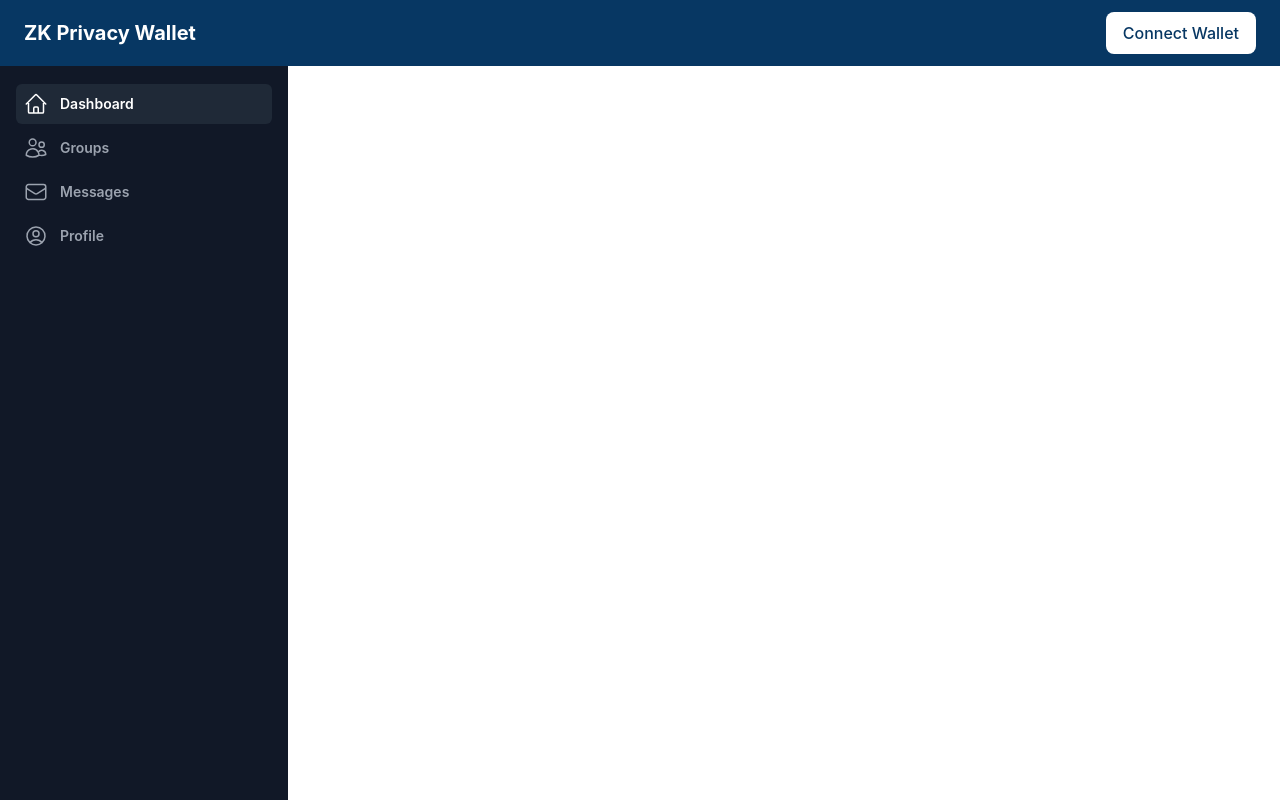
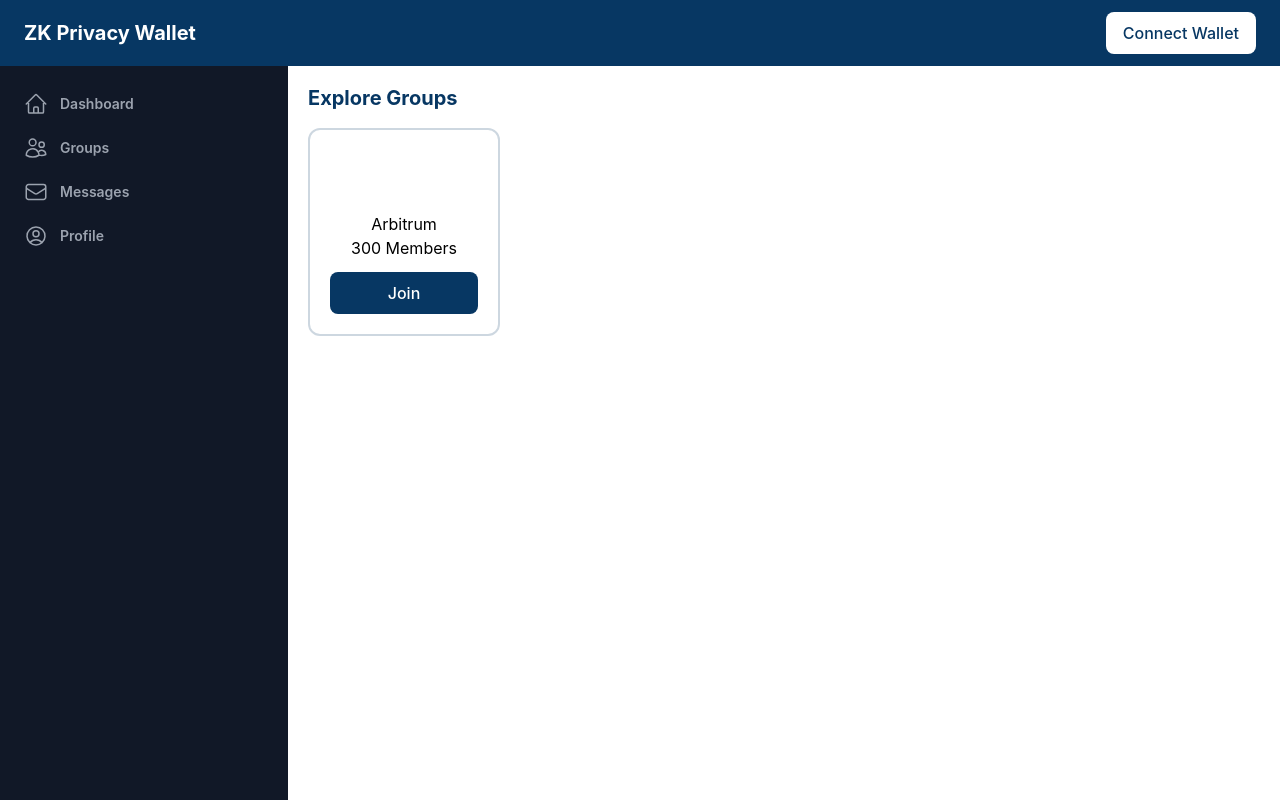
Before and after one commit to Ethglobal-ZK-Wallet/frontend, a React (Vite) app: page / in a window 1280 px wide. Built offline with nearby package versions, Linux system fonts and the light colour scheme; grey boxes are pictures that could not be loaded.

Commit message:
feat: add groups

```diff
--- a/package.json
+++ b/package.json
@@ -12,7 +12,8 @@
     "@headlessui/react": "^1.7.14",
     "@heroicons/react": "^2.0.17",
     "react": "^18.2.0",
-    "react-dom": "^18.2.0"
+    "react-dom": "^18.2.0",
+    "react-router-dom": "^6.10.0"
   },
   "devDependencies": {
     "@types/react": "^18.0.28",
--- a/src/App.tsx
+++ b/src/App.tsx
@@ -1,9 +1,12 @@
 import Home from './pages'
+import { BrowserRouter } from 'react-router-dom'
 
 function App() {
 
   return (
-    <Home/>
+    <BrowserRouter>
+      <Home/>
+    </BrowserRouter>
   )
 }
 
--- a/src/components/Sidebar.tsx
+++ b/src/components/Sidebar.tsx
@@ -4,13 +4,15 @@ import {
   UserCircleIcon,
   EnvelopeIcon
 } from '@heroicons/react/24/outline'
+import { useLocation } from 'react-router'
 
 const SideBar = () => {
+  const { pathname } = useLocation()
   const navigation = [
-    { name: 'Dashboard', href: '#', icon: HomeIcon, current: true },
-    { name: 'Groups', href: '#', icon: UsersIcon, current: false },
-    { name: 'Messages', href: '#', icon: EnvelopeIcon, current: false },
-    { name: 'Profile', href: '#', icon: UserCircleIcon, current: false }
+    { name: 'Dashboard', href: 'dashboard', icon: HomeIcon },
+    { name: 'Groups', href: 'groups', icon: UsersIcon },
+    { name: 'Messages', href: 'messages', icon: EnvelopeIcon },
+    { name: 'Profile', href: 'profile', icon: UserCircleIcon }
   ]
 
   return (
@@ -33,7 +35,7 @@ const SideBar = () => {
                       href={item.href}
                       className={`
                         ${
-                          item.current
+                          item.href === pathname
                           ? 'bg-gray-800 text-white'
                           : 'text-gray-400 hover:text-white hover:bg-gray-800'
                         }
--- a/src/pages/Dashboard/index.tsx
+++ b/src/pages/Dashboard/index.tsx
@@ -1,7 +1,26 @@
+import Button from "../../components/Button"
+
 const Dashboard = () => {
   return (
-    <div>
-      insert dashboard here?
+    <div className="flex flex-col gap-4">
+      <h1 className="text-xl font-bold text-navy-blue-500">
+        Explore Groups
+      </h1>
+      <div className="flex gap-3 w-full flex-wrap">
+        <div className="flex flex-col p-2 items-center justify-end w-48 h-52 border-2 border-navy-blue-500/20 rounded-xl">
+          <p>Arbitrum</p>
+          <p>300 Members</p>
+          <div className="p-3 w-full">
+            <Button
+              onClick={() => {}}
+            >
+              Join
+          </Button>
+          </div>
+        </div>
+      </div>
     </div>
   )
 }
+
+export default Dashboard
--- a/src/pages/Groups/index.tsx
+++ b/src/pages/Groups/index.tsx
@@ -1,11 +1,23 @@
+import Button from "../../components/Button"
+
 const Groups = () => {
   return (
-    <div className="flex flex-col gap-2">
+    <div className="flex flex-col gap-4">
       <h1 className="text-xl font-bold text-navy-blue-500">
         My Groups
       </h1>
-      <div>
-
+      <div className="flex gap-3 w-full flex-wrap">
+      <div className="flex flex-col p-2 items-center justify-end w-48 h-52 border-2 border-navy-blue-500/20 rounded-xl">
+          <p>Arbitrum</p>
+          <p>300 Members</p>
+          <div className="p-3 w-full">
+            <Button
+              onClick={() => {}}
+            >
+              Expand
+          </Button>
+          </div>
+        </div>
       </div>
     </div>
   )
--- a/src/pages/index.tsx
+++ b/src/pages/index.tsx
@@ -1,5 +1,9 @@
 import Header from "../components/Header"
 import SideBar from "../components/Sidebar"
+import { Route, Routes, useLocation } from 'react-router-dom'
+import Groups from "./Groups"
+import Dashboard from "./Dashboard"
+
 
 const Home = () => {
   return (
@@ -7,8 +11,12 @@ const Home = () => {
       {/* Fixed header and sidebar */}
       <Header/>
       <SideBar/>
-      <div className="flex ml-72">
-        <div>Hello</div>
+      <div className="flex ml-72 mt-16 p-5">
+        <Routes>
+          <Route path="/" element={<Dashboard />} />
+          <Route path="/dashboard" element={<Dashboard />} />
+          <Route path="/groups" element={<Groups />} />
+        </Routes>
       </div>
     </div>
   )
```
Also changed, not shown: 1 other file (tests, documents, lock files or other folders).
